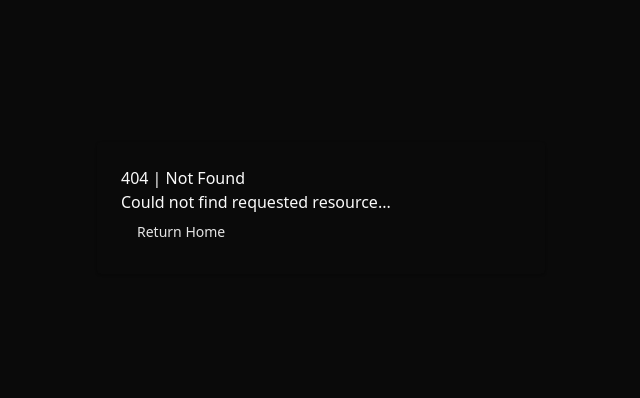
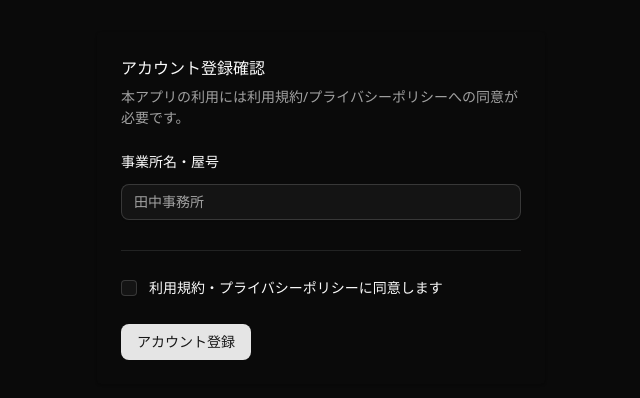
Before and after one commit to y-nagase25/expense-manage-app, a Next.js app: page /confirm in a window 1280 px wide. Before the commit this address had no page. Shown: the part 192-590 px from the top of the page, without its empty margins (319-959 px from the left). Built offline with nearby package versions, Linux system fonts and the light colour scheme.

Commit message:
feat: add confirm page

```diff
--- /dev/null
+++ b/app/(auth)/confirm/page.tsx
@@ -0,0 +1,42 @@
+import { Button } from '@/components/ui/button';
+import { Checkbox } from '@/components/ui/checkbox';
+import {
+    Field,
+    FieldDescription,
+    FieldGroup,
+    FieldLabel,
+    FieldLegend,
+    FieldSeparator,
+    FieldSet,
+} from '@/components/ui/field';
+import { Input } from '@/components/ui/input';
+import { Label } from '@/components/ui/label';
+
+export default function ConfirmPage() {
+    return (
+        <FieldGroup>
+            <FieldSet>
+                <FieldLegend>アカウント登録確認</FieldLegend>
+                <FieldDescription>
+                    本アプリの利用には利用規約/プライバシーポリシーへの同意が必要です。
+                </FieldDescription>
+                <FieldGroup>
+                    <Field>
+                        <FieldLabel htmlFor="businessname">事業所名・屋号</FieldLabel>
+                        <Input id="businessname" placeholder="田中事務所" />
+                    </Field>
+                </FieldGroup>
+            </FieldSet>
+            <FieldSeparator />
+            <FieldSet>
+                <div className="flex items-center gap-3">
+                    <Checkbox id="terms" />
+                    <Label htmlFor="terms">利用規約・プライバシーポリシーに同意します</Label>
+                </div>
+            </FieldSet>
+            <Field orientation="horizontal">
+                <Button type="submit">アカウント登録</Button>
+            </Field>
+        </FieldGroup>
+    );
+}
--- /dev/null
+++ b/components/ui/checkbox.tsx
@@ -0,0 +1,29 @@
+'use client';
+
+import * as CheckboxPrimitive from '@radix-ui/react-checkbox';
+import { CheckIcon } from 'lucide-react';
+import type * as React from 'react';
+
+import { cn } from '@/lib/utils';
+
+function Checkbox({ className, ...props }: React.ComponentProps<typeof CheckboxPrimitive.Root>) {
+    return (
+        <CheckboxPrimitive.Root
+            data-slot="checkbox"
+            className={cn(
+                'peer border-input dark:bg-input/30 data-[state=checked]:bg-primary data-[state=checked]:text-primary-foreground dark:data-[state=checked]:bg-primary data-[state=checked]:border-primary focus-visible:border-ring focus-visible:ring-ring/50 aria-invalid:ring-destructive/20 dark:aria-invalid:ring-destructive/40 aria-invalid:border-destructive size-4 shrink-0 rounded-[4px] border shadow-xs transition-shadow outline-none focus-visible:ring-[3px] disabled:cursor-not-allowed disabled:opacity-50',
+                className
+            )}
+            {...props}
+        >
+            <CheckboxPrimitive.Indicator
+                data-slot="checkbox-indicator"
+                className="grid place-content-center text-current transition-none"
+            >
+                <CheckIcon className="size-3.5" />
+            </CheckboxPrimitive.Indicator>
+        </CheckboxPrimitive.Root>
+    );
+}
+
+export { Checkbox };
--- a/package.json
+++ b/package.json
@@ -25,6 +25,7 @@
     "@hookform/resolvers": "^5.2.2",
     "@prisma/client": "^5.22.0",
     "@radix-ui/react-avatar": "^1.1.10",
+    "@radix-ui/react-checkbox": "^1.3.3",
     "@radix-ui/react-dialog": "^1.1.15",
     "@radix-ui/react-dropdown-menu": "^2.1.16",
     "@radix-ui/react-label": "^2.1.7",
```
Also changed, not shown: 1 other file (tests, documents, lock files or other folders).
